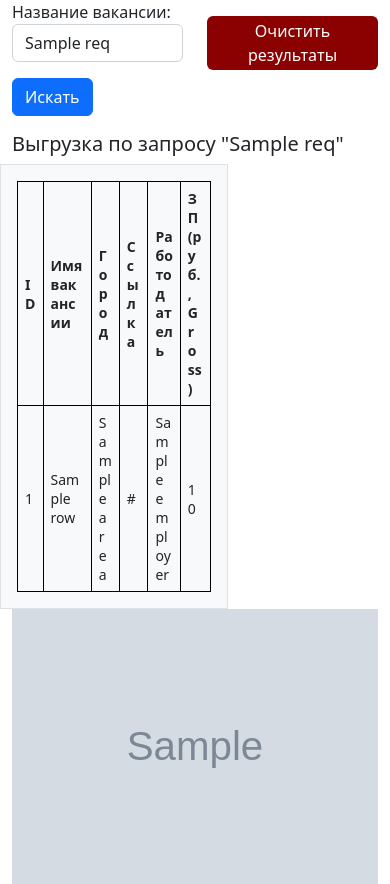
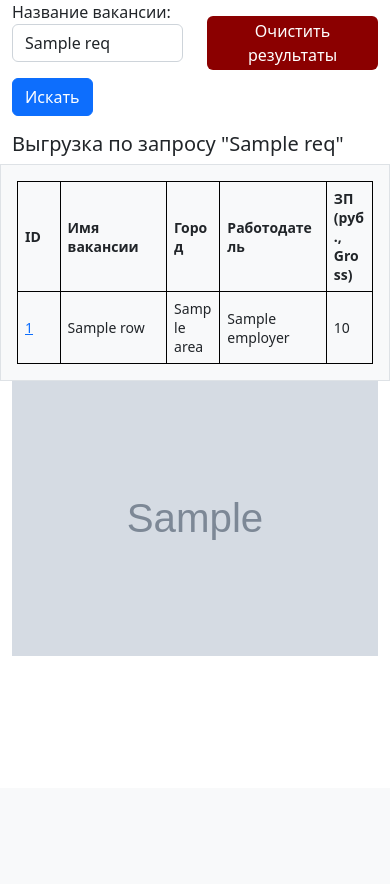
Before and after one commit to aeamosov/Flask_practice, a Flask app: template templates/results.html in a window 390 px wide. Shown: the part 56-940 px from the top of the page. After the commit the page ends 712 px from the top, so only its background shows below. Run offline with Flask 3, Linux system fonts and the light colour scheme; the template is opened without the code that fills it: most values are stand-ins (such as "Sample title", 1, 10 or a date in 2020); grey boxes marked "Sample" are stand-in pictures.

Commit message:
Mobile grid update

```diff
--- a/templates/results.html
+++ b/templates/results.html
@@ -39,34 +39,30 @@
 
 <h5>Выгрузка по запросу "{{req}}"</h5>
 <div class="row">
-	<div class="col-7 bg-light p-3 border">
+	<div class="col-md-7 d-flex flex-nowrap bg-light p-3 border">
 		<table>
 			<tr>
 			<th>ID</th>
 			<th>Имя вакансии</th>
 			<th>Город</th>
-			<th>Ссылка</th>
 			<th>Работодатель</th>
 			<th>ЗП (руб., Gross)</th>
 			</tr>
 				{%for index, row in vacancies_table.iterrows() %}
 				<tr>
-				<td>
-				{{row['vac_id']}}
+				<td style="width:12%;">
+				<a href={{row['url']}}>{{row['vac_id']}}</a>
 				</td>
-				<td style="width:25%;">
+				<td style="width:30%;">
 				{{row['name']}}
 				</td>
-				<td style="width:10%;">
+				<td style="width:15%;">
 				{{row['area']}}
 				</td>
-				<td>
-				{{row['url']}}
-				</td>
-				<td>
+				<td style="width:30%;">
 				{{row['employer']}}
 				</td>
-				<td>
+				<td style="width:13%;">
 				{{row['salary_gross_RUR']}}
 				</td>
 				</tr>
```
Also changed, not shown: static/images/last_salary_hist_1703941348.716808.png (added), static/images/last_salary_hist_1703941395.074726.png (added), static/images/last_salary_hist_1703941443.905264.png (added), static/images/last_salary_hist_1703941465.381286.png (added), static/images/last_salary_hist_1703941476.850357.png (added), static/images/last_salary_hist_1703941487.439641.png (added), static/images/last_salary_hist_1703941501.359912.png (added), static/images/last_salary_hist_1703941525.1411.png (added), static/images/last_salary_hist_1703941538.320969.png (added), static/images/last_salary_hist_1703941567.560637.png (added), static/images/last_salary_hist_1703941628.154413.png (added), static/images/last_salary_hist_1703941655.727963.png (added), static/images/last_salary_hist_1703941745.674448.png (added), static/images/last_salary_hist_1703941771.159834.png (added).
